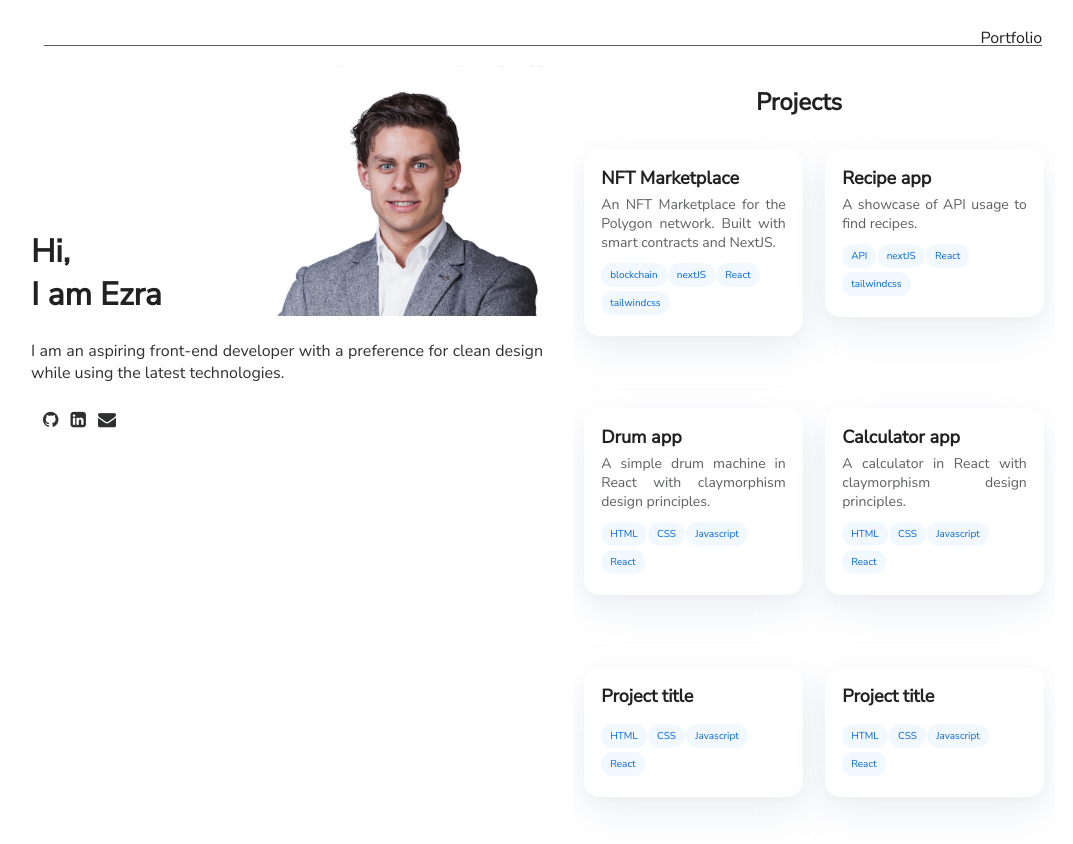
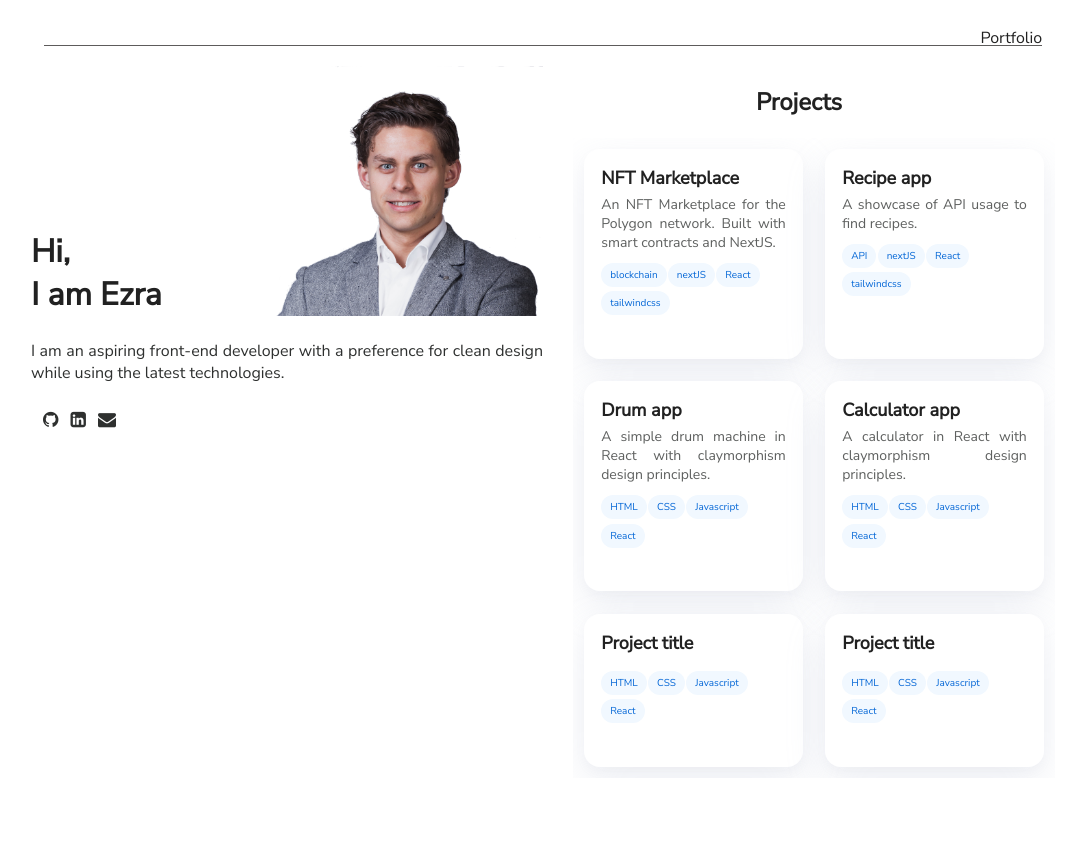
Before and after one commit to ervandenbosch/ervandenbosch.github.io, a Next.js app in the folder src/: page / in a window 1280 px wide. Shown: the top 844 px of the page, without its empty margins (97-1170 px from the left). After the commit the page ends 800 px from the top, so only its background shows below. Built offline with nearby package versions, Linux system fonts and the light colour scheme; a web font is replaced by a local one.

Commit message:
Update styles.css

```diff
--- a/src/styles.css
+++ b/src/styles.css
@@ -99,7 +99,7 @@ Home Page
   display: flex;
   flex-wrap: wrap;
   overflow-y: auto;
-  height: 90vh;
+  height: 80vh;
   margin-left:30px;
   margin-top: 15px;
 }
@@ -108,7 +108,6 @@ Home Page
   padding: 0.7em;
   display: flex;
   width: 50%;
-  height: fit-content;
   text-decoration: none !important;
   cursor: pointer;
 
```
